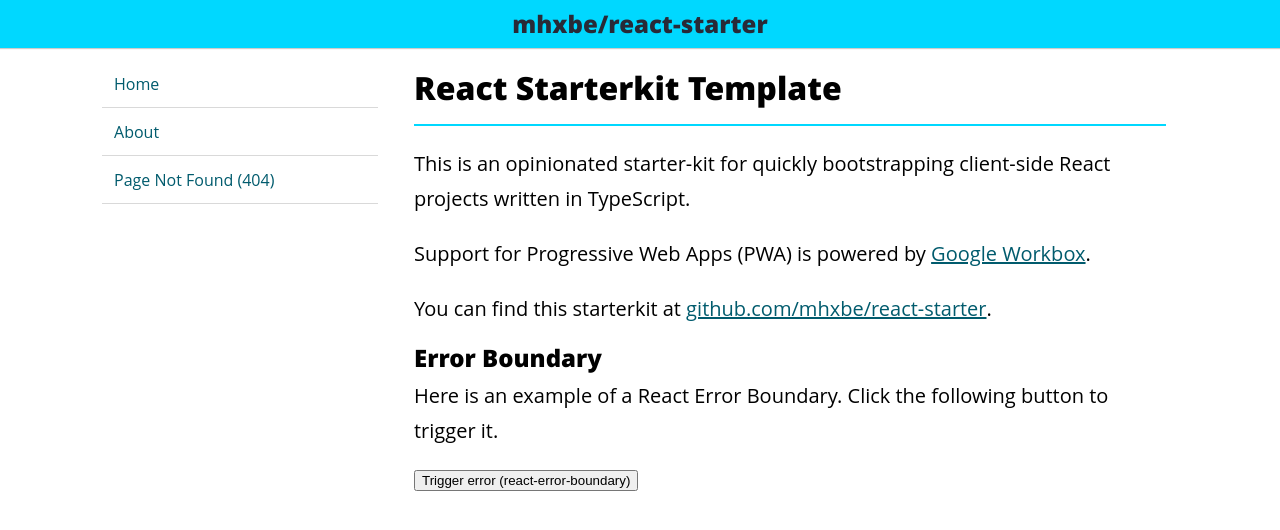
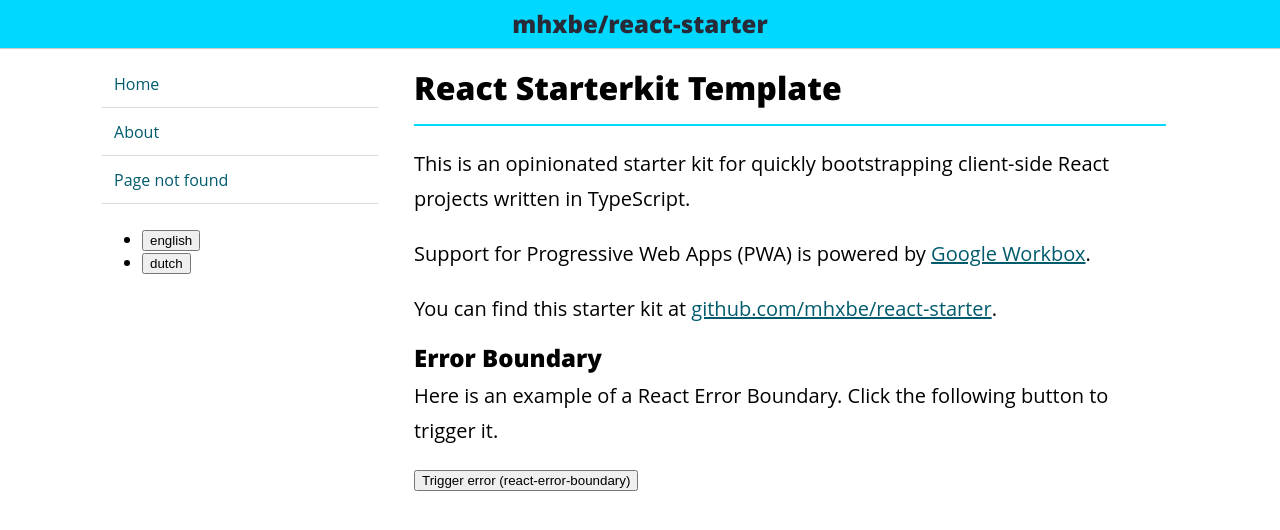
Before and after one commit to mhxbe/react-starter, a React app: page / in a window 1280 px wide. Shown: the top 530 px of the page. Built offline with nearby package versions, Linux system fonts and the light colour scheme; a web font is replaced by a local one.

Commit message:
Add translations

```diff
--- a/src/common/Sidebar.tsx
+++ b/src/common/Sidebar.tsx
@@ -1,4 +1,5 @@
 import * as React from 'react';
+import { useTranslation } from 'react-i18next';
 import { Link } from 'react-router-dom';
 import {
   Aside,
@@ -18,6 +19,8 @@ const Sidebar: React.FC<SidebarProps> = ({ onToggleSidebar, showSidebar }) => {
     return onToggleSidebar(false);
   }
 
+  const { t, i18n } = useTranslation();
+
   return (
     <SidebarWrapper
       data-testid="sidebar"
@@ -29,18 +32,40 @@ const Sidebar: React.FC<SidebarProps> = ({ onToggleSidebar, showSidebar }) => {
         <SidebarNavigation role="menubar" onClick={hideSidebar}>
           <SidebarMenuItem>
             <Link to="/" data-testid="link-home">
-              Home
+              {t('navigation.home')}
             </Link>
           </SidebarMenuItem>
-          <SidebarMenuItem data-testid="link-about">
-            <Link to="/about">About</Link>
+          <SidebarMenuItem>
+            <Link to="/about" data-testid="link-about">
+              {t('navigation.about')}
+            </Link>
           </SidebarMenuItem>
           <SidebarMenuItem>
             <Link to="/foo" data-testid="link-foo">
-              Page Not Found (404)
+              {t('navigation.404')}
             </Link>
           </SidebarMenuItem>
         </SidebarNavigation>
+        <ul>
+          <li>
+            <button
+              type="button"
+              data-testid="language-switch-en"
+              onClick={() => i18n.changeLanguage('en')}
+            >
+              {t('languages.en')}
+            </button>
+          </li>
+          <li>
+            <button
+              type="button"
+              data-testid="language-switch-nl"
+              onClick={() => i18n.changeLanguage('nl')}
+            >
+              {t('languages.nl')}
+            </button>
+          </li>
+        </ul>
       </Aside>
 
       <Overlay
--- a/src/index.tsx
+++ b/src/index.tsx
@@ -4,8 +4,8 @@ import { Workbox } from 'workbox-window';
 import { BrowserRouter } from 'react-router-dom';
 import App from './App';
 
-/* :focus-visible polyfill */
-require('focus-visible');
+import './i18n';
+import 'focus-visible';
 
 ReactDOM.render(
   <BrowserRouter basename="/">
--- a/src/pages/404/index.tsx
+++ b/src/pages/404/index.tsx
@@ -1,30 +1,30 @@
 import * as React from 'react';
 import { RouteComponentProps } from 'react-router-dom';
 import { Helmet } from 'react-helmet';
+import { Trans, useTranslation } from 'react-i18next';
 import { Paragraph, Title, ButtonLink, Link, List } from '../../App.styles';
 
 const PageNotFound: React.FC<RouteComponentProps> = (props) => {
   const { history } = props;
+  const { t } = useTranslation();
   return (
     <div data-testid="page-404">
       <Helmet>
-        <title>Page Not Found</title>
-        <meta
-          name="description"
-          content="We couldn't find what you were looking for."
-        />
+        <title>{t('404.title')}</title>
+        <meta name="description" content={t('404.description')} />
       </Helmet>
-      <Title id="page-heading">Page Not Found</Title>
-      <Paragraph>{`We couldn't find what you were looking for.`}</Paragraph>
+      <Title id="page-heading">{t('404.title')}</Title>
+      <Paragraph>{t('404.description')}</Paragraph>
       <List>
         <li>
-          navigate to <Link to="/">homepage</Link>
+          <Trans i18nKey="404.navigate_home">
+            <Link to="/" />
+          </Trans>
         </li>
         <li>
-          go back to{' '}
-          <ButtonLink type="button" onClick={history.goBack}>
-            previous page
-          </ButtonLink>
+          <Trans i18nKey="404.go_back">
+            <ButtonLink type="button" onClick={history.goBack} />
+          </Trans>
         </li>
       </List>
     </div>
--- a/src/pages/About/index.tsx
+++ b/src/pages/About/index.tsx
@@ -1,15 +1,18 @@
 import * as React from 'react';
 import { Helmet } from 'react-helmet';
+import { useTranslation } from 'react-i18next';
 import { Paragraph, Title } from '../../App.styles';
 
 const About: React.FC = () => {
+  const { t } = useTranslation();
+
   return (
     <div data-testid="page-about">
       <Helmet>
-        <title>About</title>
+        <title>{t('about.title')}</title>
         <meta name="description" content="About..." />
       </Helmet>
-      <Title id="page-heading">About</Title>
+      <Title id="page-heading">{t('about.title')}</Title>
       <Paragraph>
         Lorem, ipsum dolor sit amet consectetur adipisicing elit. Illo laborum
         adipisci quis in modi aperiam error rem harum nisi, facilis corrupti
--- a/src/pages/Home/index.tsx
+++ b/src/pages/Home/index.tsx
@@ -1,55 +1,48 @@
 import * as React from 'react';
 import { Helmet } from 'react-helmet';
 import { useErrorHandler } from 'react-error-boundary';
+import { useTranslation, Trans } from 'react-i18next';
 import { Paragraph, Title, SubTitle, Anchor } from '../../App.styles';
 
 const Home: React.FC = () => {
   const handleError = useErrorHandler();
+  const { t } = useTranslation();
 
   return (
     <div data-testid="page-home">
       <Helmet>
-        <title>Home</title>
-        <meta
-          name="description"
-          content="An opinionated starter-kit for quickly bootstrapping client-side React projects written in TypeScript."
-        />
+        <title>{t('home.title')}</title>
+        <meta name="description" content={t('home.description')} />
       </Helmet>
-      <Title id="page-heading">React Starterkit Template</Title>
+      <Title id="page-heading">{t('home.title')}</Title>
+      <Paragraph>{t('home.description')}</Paragraph>
       <Paragraph>
-        This is an opinionated starter-kit for quickly bootstrapping client-side
-        React projects written in TypeScript.
-      </Paragraph>
-      <Paragraph>
-        Support for Progressive Web Apps (PWA) is powered by{' '}
+        <Trans i18nKey="home.workbox.link">
           <Anchor
             href="https://developers.google.com/web/tools/workbox"
-          title="This is a link to Google's Workbox project.s"
+            title={t('home.workbox.description')}
           >
             Google Workbox
           </Anchor>
-        .
+        </Trans>
       </Paragraph>
       <Paragraph>
-        You can find this starterkit at{' '}
+        <Trans i18nKey="home.github.link">
           <Anchor
             href="https://github.com/mhxbe/react-starter"
-          title="This is a link to Mike's react starterkit Github page."
+            title={t('home.github.description')}
           >
             github.com/mhxbe/react-starter
           </Anchor>
-        .
+        </Trans>
       </Paragraph>
       <SubTitle>Error Boundary</SubTitle>
-      <Paragraph>
-        Here is an example of a React Error Boundary. Click the following button
-        to trigger it.
-      </Paragraph>
+      <Paragraph>{t('home.error_boundary.description')}</Paragraph>
       <button
         data-testid="button-error-boundary"
         onClick={() => handleError(new Error('Example error'))}
       >
-        Trigger error (react-error-boundary)
+        {t('home.error_boundary.button')}
       </button>
     </div>
   );
```
Lines whose indentation alone changed are shown as unchanged.
